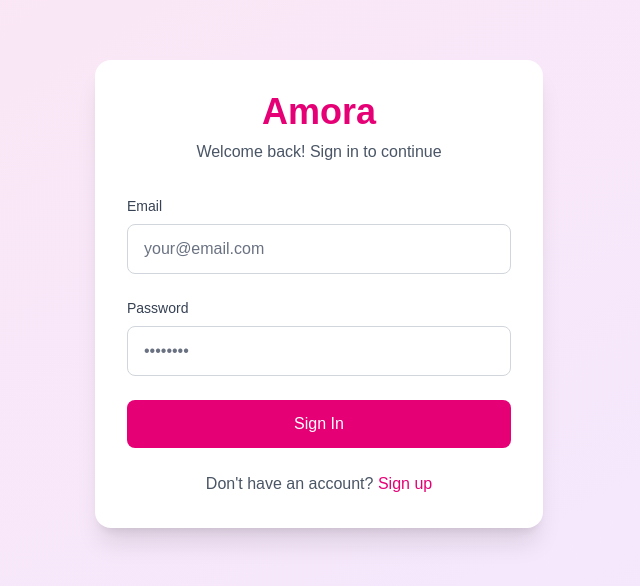
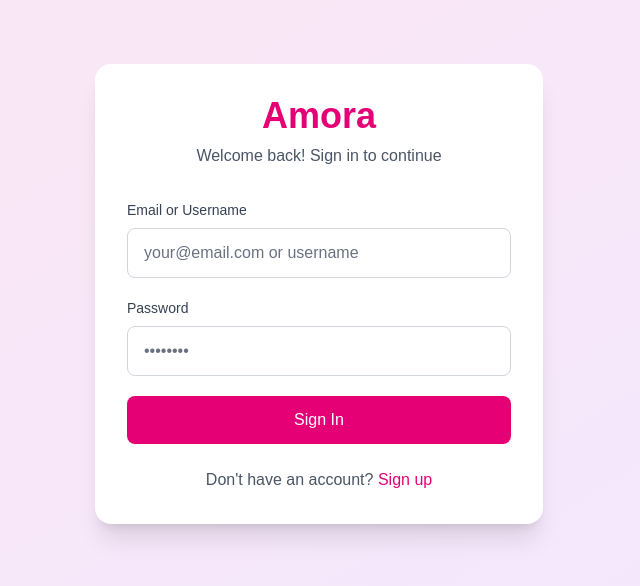
Before and after one commit to shanaczane/amora, a Next.js app: page /login in a window 1280 px wide. Shown: the part 106-692 px from the top of the page, without its empty margins (321-961 px from the left). Built offline with nearby package versions, Linux system fonts and the light colour scheme.

Commit message:
feat: add inline validation and username/email login support

```diff
--- a/app/(auth)/login/page.tsx
+++ b/app/(auth)/login/page.tsx
@@ -1,7 +1,57 @@
-import { signIn } from "@/app/lib/auth/actions";
-import Link from "next/link";
+'use client'
+
+import { useState } from 'react'
+import { signIn } from '@/app/lib/auth/actions'
+import Link from 'next/link'
 
 export default function LoginPage() {
+  const [errors, setErrors] = useState<Record<string, string>>({})
+  const [isLoading, setIsLoading] = useState(false)
+  const [values, setValues] = useState({
+    email_or_username: '',
+    password: '',
+  })
+
+  const handleChange = (e: React.ChangeEvent<HTMLInputElement>) => {
+    const { name, value } = e.target
+    setValues(prev => ({ ...prev, [name]: value }))
+    if (errors[name]) {
+      setErrors(prev => ({ ...prev, [name]: '' }))
+    }
+  }
+
+  const validate = () => {
+    const newErrors: Record<string, string> = {}
+    if (!values.email_or_username.trim()) {
+      newErrors.email_or_username = 'Email or username is required'
+    }
+    if (!values.password) {
+      newErrors.password = 'Password is required'
+    }
+    return newErrors
+  }
+
+  const handleSubmit = async (e: React.FormEvent<HTMLFormElement>) => {
+    e.preventDefault()
+    const validationErrors = validate()
+
+    if (Object.keys(validationErrors).length > 0) {
+      setErrors(validationErrors)
+      return
+    }
+
+    setIsLoading(true)
+    setErrors({})
+
+    const formData = new FormData(e.currentTarget)
+    const result = await signIn(formData)
+
+    if (result?.error) {
+      setErrors({ [result.error]: result.message })
+      setIsLoading(false)
+    }
+  }
+
   return (
     <div className="min-h-screen flex items-center justify-center bg-gradient-to-br from-pink-100 to-purple-100">
       <div className="bg-white p-8 rounded-2xl shadow-xl w-full max-w-md">
@@ -10,59 +60,65 @@ export default function LoginPage() {
           <p className="text-gray-600">Welcome back! Sign in to continue</p>
         </div>
 
-        <form action={signIn} className="space-y-6">
+        <form onSubmit={handleSubmit} className="space-y-5">
+          {/* Email or Username */}
           <div>
-            <label
-              htmlFor="email"
-              className="block text-sm font-medium text-gray-700 mb-2"
-            >
-              Email
+            <label htmlFor="email_or_username" className="block text-sm font-medium text-gray-700 mb-2">
+              Email or Username
             </label>
             <input
-              id="email"
-              name="email"
-              type="email"
-              required
-              className="w-full px-4 py-3 border border-gray-300 rounded-lg focus:ring-2 focus:ring-pink-500 focus:border-transparent outline-none transition text-gray-900 placeholder:text-gray-500"
-              placeholder="your@email.com"
+              id="email_or_username"
+              name="email_or_username"
+              type="text"
+              value={values.email_or_username}
+              onChange={handleChange}
+              className={`w-full px-4 py-3 border rounded-lg focus:ring-2 focus:ring-pink-500 focus:border-transparent outline-none transition text-gray-900 placeholder:text-gray-500 ${
+                errors.email_or_username ? 'border-red-400 bg-red-50' : 'border-gray-300'
+              }`}
+              placeholder="your@email.com or username"
             />
+            {errors.email_or_username && (
+              <p className="text-red-500 text-xs mt-1">{errors.email_or_username}</p>
+            )}
           </div>
 
+          {/* Password */}
           <div>
-            <label
-              htmlFor="password"
-              className="block text-sm font-medium text-gray-700 mb-2"
-            >
+            <label htmlFor="password" className="block text-sm font-medium text-gray-700 mb-2">
               Password
             </label>
             <input
               id="password"
               name="password"
               type="password"
-              required
-              className="w-full px-4 py-3 border border-gray-300 rounded-lg focus:ring-2 focus:ring-pink-500 focus:border-transparent outline-none transition text-gray-900 placeholder:text-gray-500"
+              value={values.password}
+              onChange={handleChange}
+              className={`w-full px-4 py-3 border rounded-lg focus:ring-2 focus:ring-pink-500 focus:border-transparent outline-none transition text-gray-900 placeholder:text-gray-500 ${
+                errors.password ? 'border-red-400 bg-red-50' : 'border-gray-300'
+              }`}
               placeholder="••••••••"
             />
+            {errors.password && (
+              <p className="text-red-500 text-xs mt-1">{errors.password}</p>
+            )}
           </div>
 
           <button
             type="submit"
-            className="w-full bg-pink-600 text-white py-3 rounded-lg font-medium hover:bg-pink-700 transition duration-200"
+            disabled={isLoading}
+            className="w-full bg-pink-600 text-white py-3 rounded-lg font-medium hover:bg-pink-700 transition duration-200 disabled:bg-gray-400 disabled:cursor-not-allowed"
           >
-            Sign In
+            {isLoading ? 'Signing In...' : 'Sign In'}
           </button>
         </form>
 
         <p className="text-center mt-6 text-gray-600">
-          Don't have an account?{" "}
-          <Link
-            href="/signup"
-            className="text-pink-600 hover:text-pink-700 font-medium"
-          >
+          Don&apos;t have an account?{' '}
+          <Link href="/signup" className="text-pink-600 hover:text-pink-700 font-medium">
             Sign up
           </Link>
         </p>
       </div>
     </div>
-  );
+  )
 }
```
